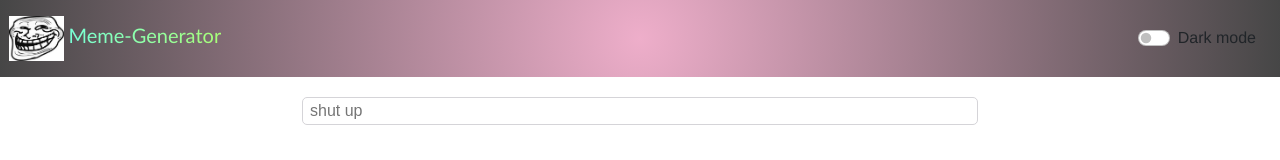
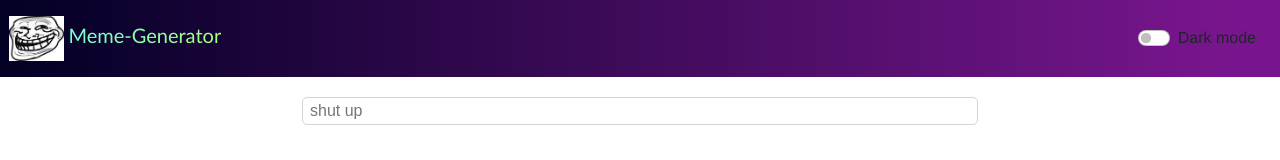
Before and after one commit to Pritam0077/Meme-Generator-App, a React (Create React App) app: page / in a window 1280 px wide. Shown: the top 160 px of the page. Built offline with nearby package versions, Linux system fonts and the light colour scheme; no server answers.

Commit message:
Update styles.css

```diff
--- a/src/styles.css
+++ b/src/styles.css
@@ -17,8 +17,8 @@
   align-items: center;
   padding: 1rem 1.5rem;
 /*   background: linear-gradient(to right, #240b36, #c31432); */
-  background: rgb(238,174,202);
-  background: radial-gradient(circle, rgba(238,174,202,1) 0%, rgba(0,0,0,0.7235936610972514) 100%);
+  background: rgb(2,0,36);
+  background: linear-gradient(90deg, rgba(2,0,36,1) 0%, rgba(111,5,134,0.9336776947106968) 96%);
   width: 100%;
 }
 .header--title {
```
